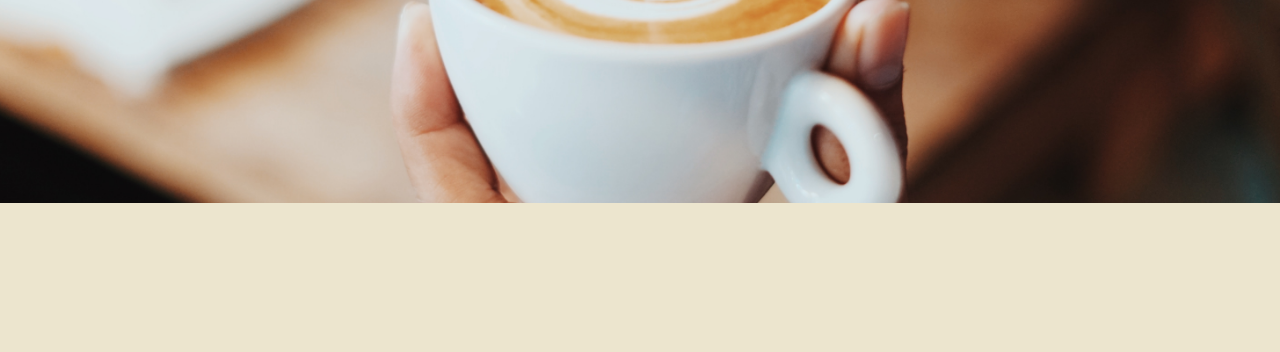
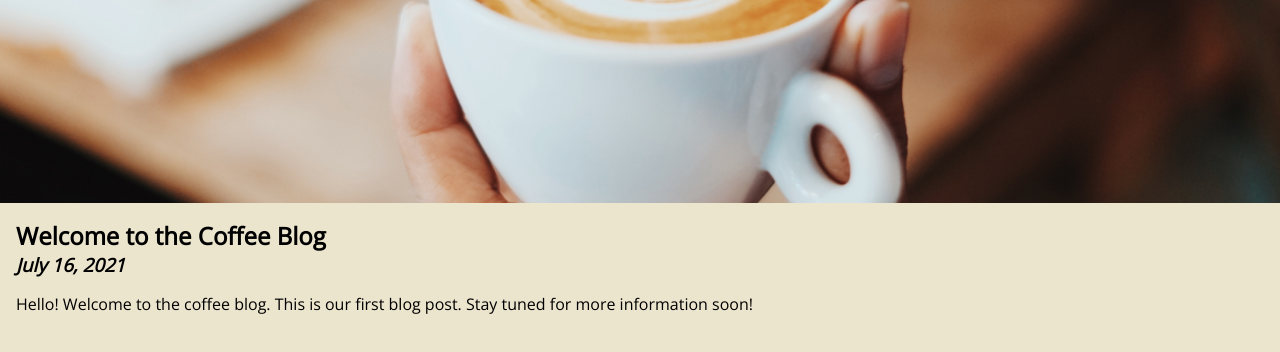
Before and after one commit to rwomdev/coffee-shop, a Gatsby site: page / in a window 1280 px wide. Shown: the part 436-788 px from the top of the page. Built offline with nearby package versions, Linux system fonts and the light colour scheme; Gatsby itself is replaced by a stand-in of ours.

Commit message:
Sort blog posts by date

```diff
--- a/gatsby-config.js
+++ b/gatsby-config.js
@@ -4,6 +4,14 @@ module.exports = {
   },
 
   plugins: [
-    'gatsby-plugin-netlify-cms'
+    'gatsby-plugin-netlify-cms',
+    {
+      resolve: 'gatsby-source-filesystem',
+      options: {
+        name: 'blog',
+        path: 'src/blog'
+      }
+    },
+    'gatsby-transformer-remark',
   ]
 };
--- a/package.json
+++ b/package.json
@@ -16,6 +16,8 @@
   "dependencies": {
     "gatsby": "^2.23.7",
     "gatsby-plugin-netlify-cms": "^4.3.5",
+    "gatsby-source-filesystem": "^2.3.14",
+    "gatsby-transformer-remark": "^2.8.19",
     "netlify-cms-app": "^2.12.15",
     "react": "^16.13.1",
     "react-dom": "^16.13.1"
--- /dev/null
+++ b/src/components/BlogList.js
@@ -0,0 +1,38 @@
+import React from 'react'
+
+import { graphql, useStaticQuery } from 'gatsby'
+
+import BlogPost from './BlogPost'
+
+export default function BlogList() {
+    const data = useStaticQuery(graphql`
+        {
+            allMarkdownRemark(sort: { fields: frontmatter___date, order: DESC }) {
+                edges {
+                    node {
+                        id
+                        frontmatter {
+                            title
+                            date(formatString: "MMMM D, YYYY")
+                        }
+                        excerpt
+                    }
+                }
+            }
+        }
+    `)
+
+    return (
+        <div>
+            {data.allMarkdownRemark.edges.map(edge => (
+                <BlogPost
+                    key={edge.node.id}
+                    title={edge.node.frontmatter.title}
+                    date={edge.node.frontmatter.date}
+                    excerpt={edge.node.excerpt}
+                />
+
+            ))}
+        </div>
+    )
+}
--- /dev/null
+++ b/src/components/BlogPost.js
@@ -0,0 +1,13 @@
+import React from 'react'
+
+import styles from './BlogPost.module.css'
+
+export default function BlogPost({ title, date, excerpt }){
+    return (
+        <article class={styles.blog}>
+            <h2>{title}</h2>
+            <h3>{date}</h3>
+            <p>{excerpt}</p>
+        </article>
+    )
+}
--- /dev/null
+++ b/src/components/BlogPost.module.css
@@ -0,0 +1,12 @@
+.blog {
+    padding: 1rem;
+}
+
+.blog h2 {
+    margin: 0;
+}
+
+.blog h3 {
+    margin: 0;
+    font-style: italic;
+}
--- a/src/pages/index.js
+++ b/src/pages/index.js
@@ -2,6 +2,7 @@ import React from 'react';
 
 import { graphql, useStaticQuery } from 'gatsby';
 
+import BlogList from '../components/BlogList'
 import Layout from '../components/Layout';
 
 import styles from './index.module.css';
@@ -22,6 +23,7 @@ export default function IndexPage() {
       <div id={styles.hero}>
         <h1>{data.site.siteMetadata.title}</h1>
       </div>
+      <BlogList />
     </Layout>
   );
 }
```
Also changed, not shown: 1 other file.
